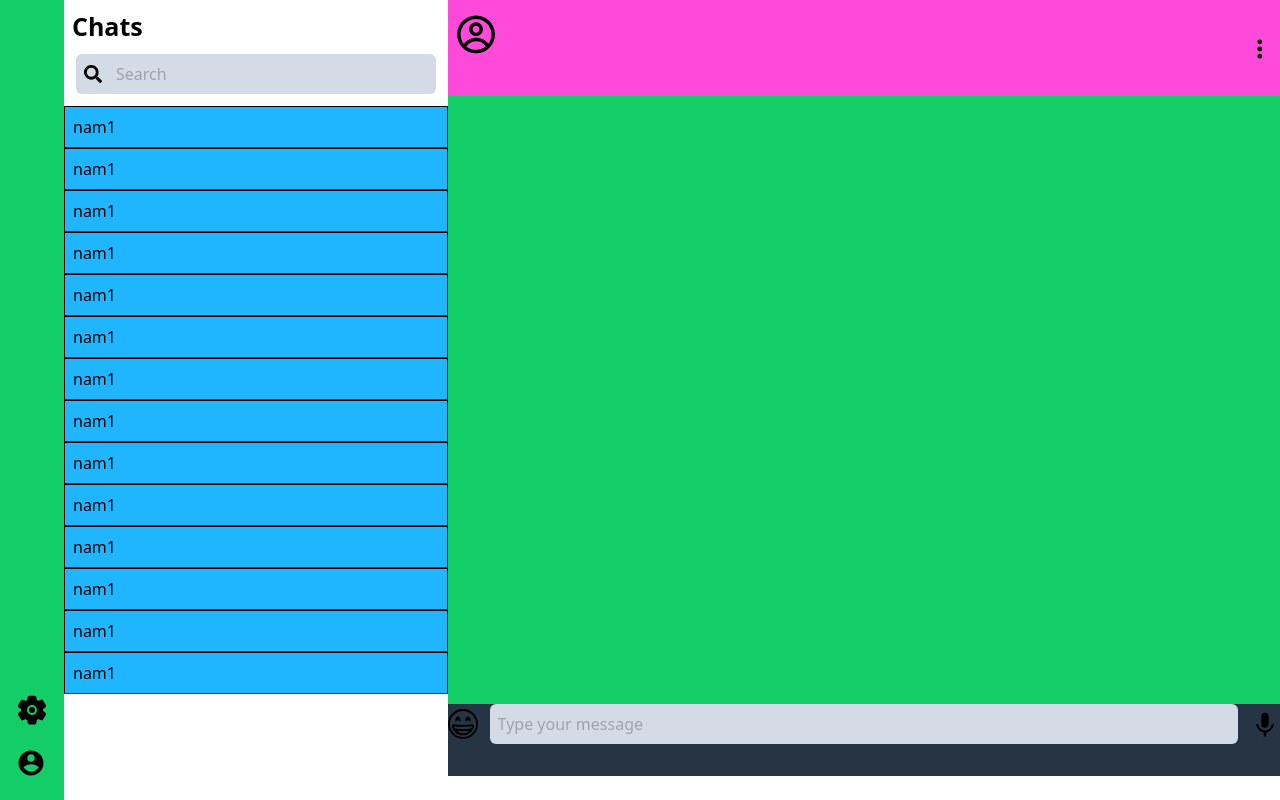
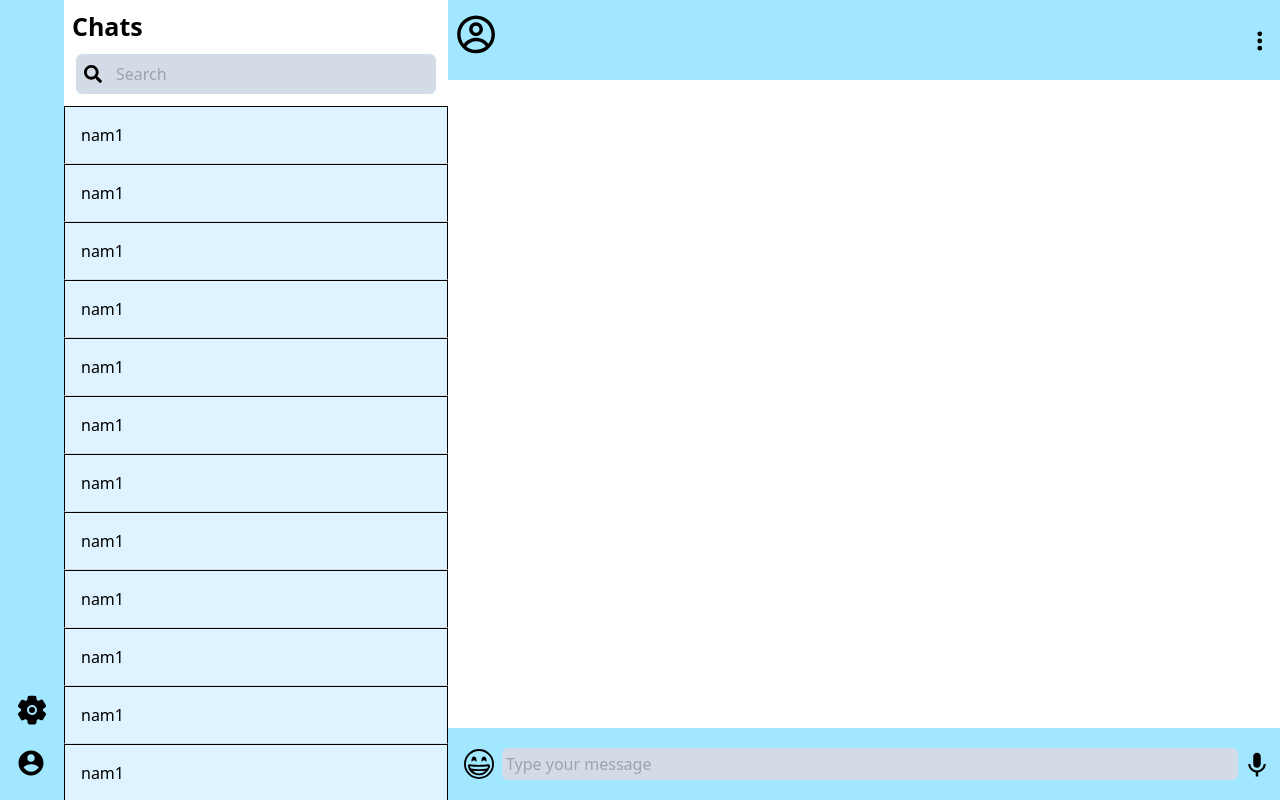
Before and after one commit to susa001/ChatApplication, a React (Create React App) app in the folder Frontend/: page /Home in a window 1280 px wide. Built offline with nearby package versions, Linux system fonts and the light colour scheme.

Commit message:
Home page updated

```diff
--- a/Frontend/src/Components/Home.js
+++ b/Frontend/src/Components/Home.js
@@ -13,7 +13,7 @@ function Home() {
   return (
     <>
       <div className="flex h-screen">
-        <div className="bg-green flex flex-col justify-end p-4">
+        <div className="bg-[#A1E7FF] flex flex-col justify-end p-4">
           <div className="mb-4">
             <button className="">
               <IoSettings className="text-[32px]" />
@@ -39,26 +39,23 @@ function Home() {
             </div>
           </div>
           <div className="grid overflow-y-scroll pt-3 scrollbar-hide">
-            <span className="p-2 bg-blue border border-b-gray-dark">nam1</span>
-            <span className="p-2 bg-blue border border-b-gray-dark">nam1</span>
-            <span className="p-2 bg-blue border border-b-gray-dark">nam1</span>
-            <span className="p-2 bg-blue border border-b-gray-dark">nam1</span>
-            <span className="p-2 bg-blue border border-b-gray-dark">nam1</span>
-            <span className="p-2 bg-blue border border-b-gray-dark">nam1</span>
-            <span className="p-2 bg-blue border border-b-gray-dark">nam1</span>
-            <span className="p-2 bg-blue border border-b-gray-dark">nam1</span>
-            <span className="p-2 bg-blue border border-b-gray-dark">nam1</span>
-            <span className="p-2 bg-blue border border-b-gray-dark">nam1</span>
-            <span className="p-2 bg-blue border border-b-gray-dark">nam1</span>
-            <span className="p-2 bg-blue border border-b-gray-dark">nam1</span>
-            <span className="p-2 bg-blue border border-b-gray-dark">nam1</span>
-            <span className="p-2 bg-blue border border-b-gray-dark">nam1</span>
-
+            <span className="p-4 bg-[#DFF2FF] border border-b-gray-light" >nam1</span>
+            <span className="p-4 bg-[#DFF2FF] border border-b-gray-light">nam1</span>
+            <span className="p-4 bg-[#DFF2FF] border border-b-gray-light">nam1</span>
+            <span className="p-4 bg-[#DFF2FF] border border-b-gray-light">nam1</span>
+            <span className="p-4 bg-[#DFF2FF] border border-b-gray-light">nam1</span>
+            <span className="p-4 bg-[#DFF2FF] border border-b-gray-light">nam1</span>
+            <span className="p-4 bg-[#DFF2FF] border border-b-gray-light">nam1</span>
+            <span className="p-4 bg-[#DFF2FF] border border-b-gray-light">nam1</span>
+            <span className="p-4 bg-[#DFF2FF] border border-b-gray-light">nam1</span>
+            <span className="p-4 bg-[#DFF2FF] border border-b-gray-light">nam1</span>
+            <span className="p-4 bg-[#DFF2FF] border border-b-gray-light">nam1</span>
+            <span className="p-4 bg-[#DFF2FF] border border-b-gray-light">nam1</span>
+            <span className="p-4 bg-[#DFF2FF] border border-b-gray-light">nam1</span>
           </div>
         </div>
-
         <div className="flex-grow">
-          <div className="bg-pink grid grid-flow-col h-[12%]">
+          <div className=" bg-[#A1E7FF] grid grid-flow-col h-[10%]">
             <div className="justify-items-start">
               <button className="">
                 <CgProfile className="pl-[2%] text-[55px] pt-[25%] hover:text-yellow" />
@@ -70,19 +67,18 @@ function Home() {
               </button>
             </div>
           </div>
-          <div className="bg-green h-[76%]"></div>
-          <div className="bg-gray-dark h-[9%]">
-            <div className="relative flex items-center justify-between">
-              <BsEmojiGrin className="text-[30px]" />
+          <div className="h-[81%]"></div>
+          <div className="bg-[#A1E7FF] h-[9%] fixed bottom-0 w-full flex items-center px-4">
+             <BsEmojiGrin className=" mr-1 text-[30px]" />
               <input
-                 className="w-[90%] p-2 rounded-md bg-gray-light border-none"
-                 type="text"
-                 placeholder="Type your message"/>
-              <MdKeyboardVoice className="text-[30px]" />
-           </div>
+              className="w-[59%] p-1 ml-1 rounded-md bg-gray-light border-none"
+              type="text"
+              placeholder="Type your message"
+              />
+              <MdKeyboardVoice className="text-[30px] ml-1" />
+            </div>
         </div>
      </div>
-   </div>
   </>
   );
 }
```
